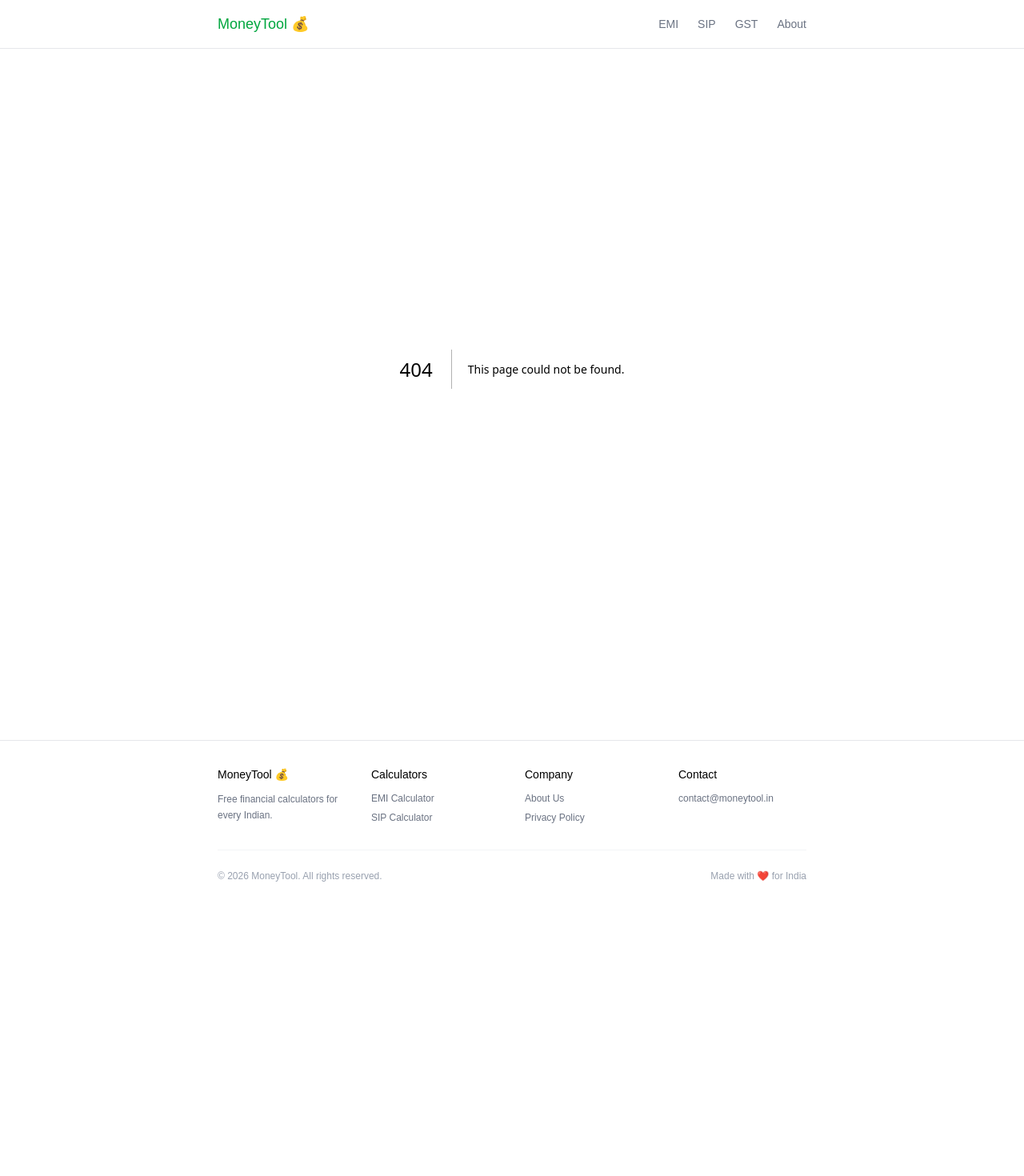
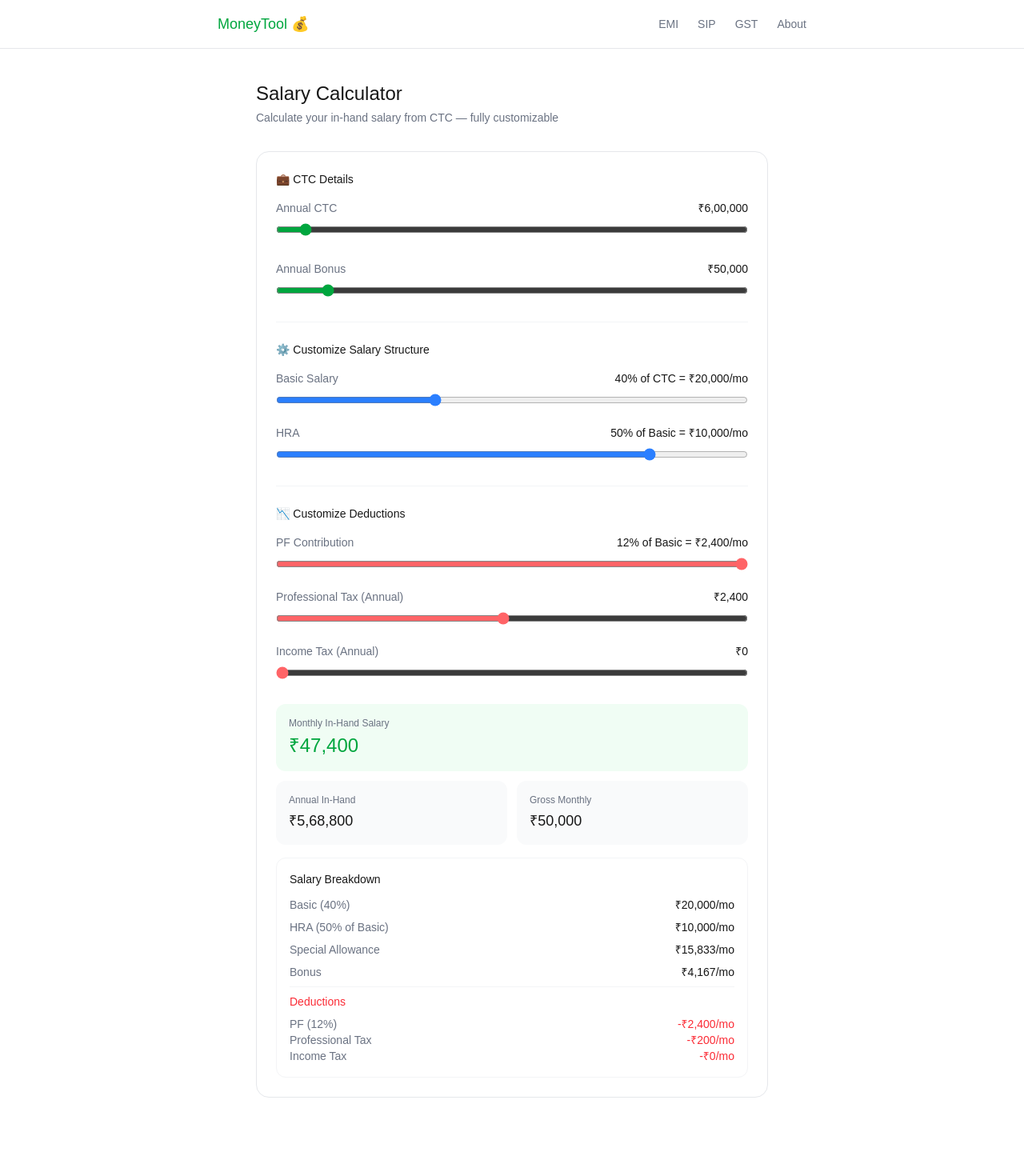
Before and after one commit to pankaj18021996/moneytool, a Next.js app: page /salary-calculator in a window 1280 px wide. Before the commit this address had no page. Shown: the top 1470 px of the page at 80% size. Before the commit the page ends 1135 px from the top, so only its background shows below. Built offline with nearby package versions, Linux system fonts and the light colour scheme.

Commit message:
add customizable salary calculator

```diff
--- /dev/null
+++ b/app/salary-calculator/page.tsx
@@ -0,0 +1,198 @@
+"use client";
+import { useState } from "react";
+
+export default function SalaryCalculator() {
+  const [ctc, setCtc] = useState(600000);
+  const [bonus, setBonus] = useState(50000);
+  const [basicPct, setBasicPct] = useState(40);
+  const [hraPct, setHraPct] = useState(50);
+  const [pfPct, setPfPct] = useState(12);
+  const [professionalTax, setProfessionalTax] = useState(2400);
+  const [incomeTax, setIncomeTax] = useState(0);
+
+  const basic = ctc * (basicPct / 100);
+  const hra = basic * (hraPct / 100);
+  const pf = basic * (pfPct / 100);
+  const specialAllowance = ctc - basic - hra - bonus;
+  const grossMonthly = ctc / 12;
+  const totalDeductions = pf + professionalTax + incomeTax;
+  const netAnnual = ctc - totalDeductions;
+  const netMonthly = netAnnual / 12;
+
+  const fmt = (n: number) =>
+    "₹" + Math.round(n).toLocaleString("en-IN");
+
+  return (
+    <main className="max-w-2xl mx-auto px-4 py-10">
+      <h1 className="text-2xl font-medium mb-1">Salary Calculator</h1>
+      <p className="text-gray-500 text-sm mb-8">
+        Calculate your in-hand salary from CTC — fully customizable
+      </p>
+
+      <div className="bg-white border border-gray-200 rounded-2xl p-6 mb-4">
+
+        <p className="text-sm font-medium mb-4">💼 CTC Details</p>
+
+        <div className="mb-6">
+          <div className="flex justify-between text-sm mb-2">
+            <span className="text-gray-500">Annual CTC</span>
+            <span className="font-medium">{fmt(ctc)}</span>
+          </div>
+          <input type="range"
+            min="100000" max="10000000" step="50000"
+            value={ctc}
+            onChange={e => setCtc(Number(e.target.value))}
+            className="w-full accent-green-600" />
+        </div>
+
+        <div className="mb-6">
+          <div className="flex justify-between text-sm mb-2">
+            <span className="text-gray-500">Annual Bonus</span>
+            <span className="font-medium">{fmt(bonus)}</span>
+          </div>
+          <input type="range"
+            min="0" max="500000" step="10000"
+            value={bonus}
+            onChange={e => setBonus(Number(e.target.value))}
+            className="w-full accent-green-600" />
+        </div>
+
+        <div className="border-t border-gray-100 pt-6 mb-6">
+          <p className="text-sm font-medium mb-4">
+            ⚙️ Customize Salary Structure
+          </p>
+
+          <div className="mb-4">
+            <div className="flex justify-between text-sm mb-2">
+              <span className="text-gray-500">Basic Salary</span>
+              <span className="font-medium">{basicPct}% of CTC
+                = {fmt(basic / 12)}/mo</span>
+            </div>
+            <input type="range" min="30" max="60" step="1"
+              value={basicPct}
+              onChange={e => setBasicPct(Number(e.target.value))}
+              className="w-full accent-blue-500" />
+          </div>
+
+          <div className="mb-4">
+            <div className="flex justify-between text-sm mb-2">
+              <span className="text-gray-500">HRA</span>
+              <span className="font-medium">{hraPct}% of Basic
+                = {fmt(hra / 12)}/mo</span>
+            </div>
+            <input type="range" min="10" max="60" step="1"
+              value={hraPct}
+              onChange={e => setHraPct(Number(e.target.value))}
+              className="w-full accent-blue-500" />
+          </div>
+
+        </div>
+
+        <div className="border-t border-gray-100 pt-6 mb-6">
+          <p className="text-sm font-medium mb-4">
+            📉 Customize Deductions
+          </p>
+
+          <div className="mb-4">
+            <div className="flex justify-between text-sm mb-2">
+              <span className="text-gray-500">PF Contribution</span>
+              <span className="font-medium">{pfPct}% of Basic
+                = {fmt(pf / 12)}/mo</span>
+            </div>
+            <input type="range" min="0" max="12" step="1"
+              value={pfPct}
+              onChange={e => setPfPct(Number(e.target.value))}
+              className="w-full accent-red-400" />
+          </div>
+
+          <div className="mb-4">
+            <div className="flex justify-between text-sm mb-2">
+              <span className="text-gray-500">Professional Tax (Annual)</span>
+              <span className="font-medium">{fmt(professionalTax)}</span>
+            </div>
+            <input type="range" min="0" max="5000" step="100"
+              value={professionalTax}
+              onChange={e => setProfessionalTax(Number(e.target.value))}
+              className="w-full accent-red-400" />
+          </div>
+
+          <div className="mb-4">
+            <div className="flex justify-between text-sm mb-2">
+              <span className="text-gray-500">Income Tax (Annual)</span>
+              <span className="font-medium">{fmt(incomeTax)}</span>
+            </div>
+            <input type="range" min="0" max="500000" step="1000"
+              value={incomeTax}
+              onChange={e => setIncomeTax(Number(e.target.value))}
+              className="w-full accent-red-400" />
+          </div>
+
+        </div>
+
+        <div className="grid grid-cols-2 gap-3 mb-4">
+          <div className="bg-green-50 rounded-xl p-4 col-span-2">
+            <p className="text-xs text-gray-500 mb-1">
+              Monthly In-Hand Salary
+            </p>
+            <p className="text-2xl font-medium text-green-600">
+              {fmt(netMonthly)}
+            </p>
+          </div>
+          <div className="bg-gray-50 rounded-xl p-4">
+            <p className="text-xs text-gray-500 mb-1">Annual In-Hand</p>
+            <p className="text-lg font-medium">{fmt(netAnnual)}</p>
+          </div>
+          <div className="bg-gray-50 rounded-xl p-4">
+            <p className="text-xs text-gray-500 mb-1">Gross Monthly</p>
+            <p className="text-lg font-medium">{fmt(grossMonthly)}</p>
+          </div>
+        </div>
+
+        <div className="border border-gray-100 rounded-xl p-4">
+          <p className="text-sm font-medium mb-3">Salary Breakdown</p>
+          <div className="space-y-2">
+            <div className="flex justify-between text-sm">
+              <span className="text-gray-500">Basic ({basicPct}%)</span>
+              <span>{fmt(basic / 12)}/mo</span>
+            </div>
+            <div className="flex justify-between text-sm">
+              <span className="text-gray-500">HRA ({hraPct}% of Basic)</span>
+              <span>{fmt(hra / 12)}/mo</span>
+            </div>
+            <div className="flex justify-between text-sm">
+              <span className="text-gray-500">Special Allowance</span>
+              <span>{fmt(specialAllowance / 12)}/mo</span>
+            </div>
+            <div className="flex justify-between text-sm">
+              <span className="text-gray-500">Bonus</span>
+              <span>{fmt(bonus / 12)}/mo</span>
+            </div>
+            <div className="border-t border-gray-100 pt-2 mt-2">
+              <p className="text-sm font-medium mb-2 text-red-500">
+                Deductions
+              </p>
+              <div className="flex justify-between text-sm">
+                <span className="text-gray-500">PF ({pfPct}%)</span>
+                <span className="text-red-500">-{fmt(pf / 12)}/mo</span>
+              </div>
+              <div className="flex justify-between text-sm">
+                <span className="text-gray-500">Professional Tax</span>
+                <span className="text-red-500">
+                  -{fmt(professionalTax / 12)}/mo
+                </span>
+              </div>
+              <div className="flex justify-between text-sm">
+                <span className="text-gray-500">Income Tax</span>
+                <span className="text-red-500">
+                  -{fmt(incomeTax / 12)}/mo
+                </span>
+              </div>
+            </div>
+          </div>
+        </div>
+
+      </div>
+
+    </main>
+  );
+}
```
